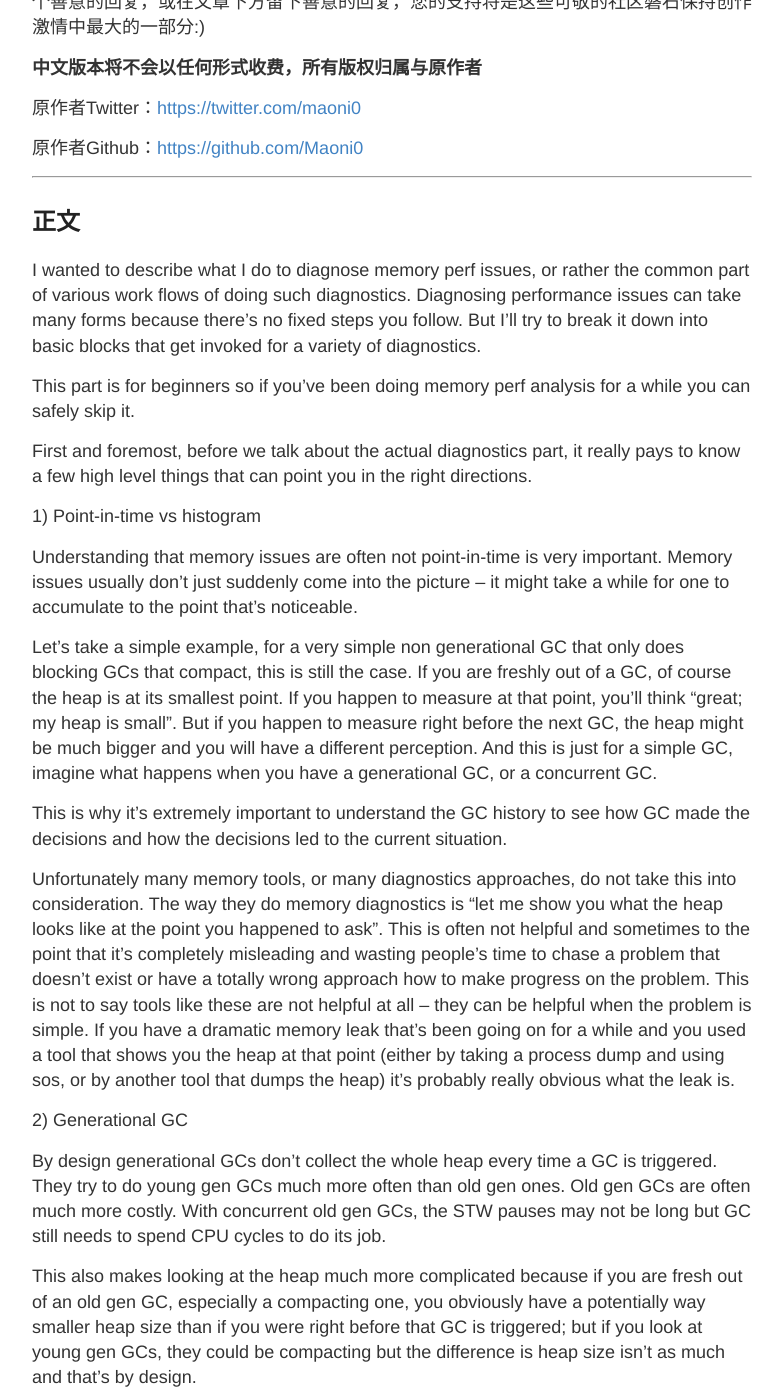
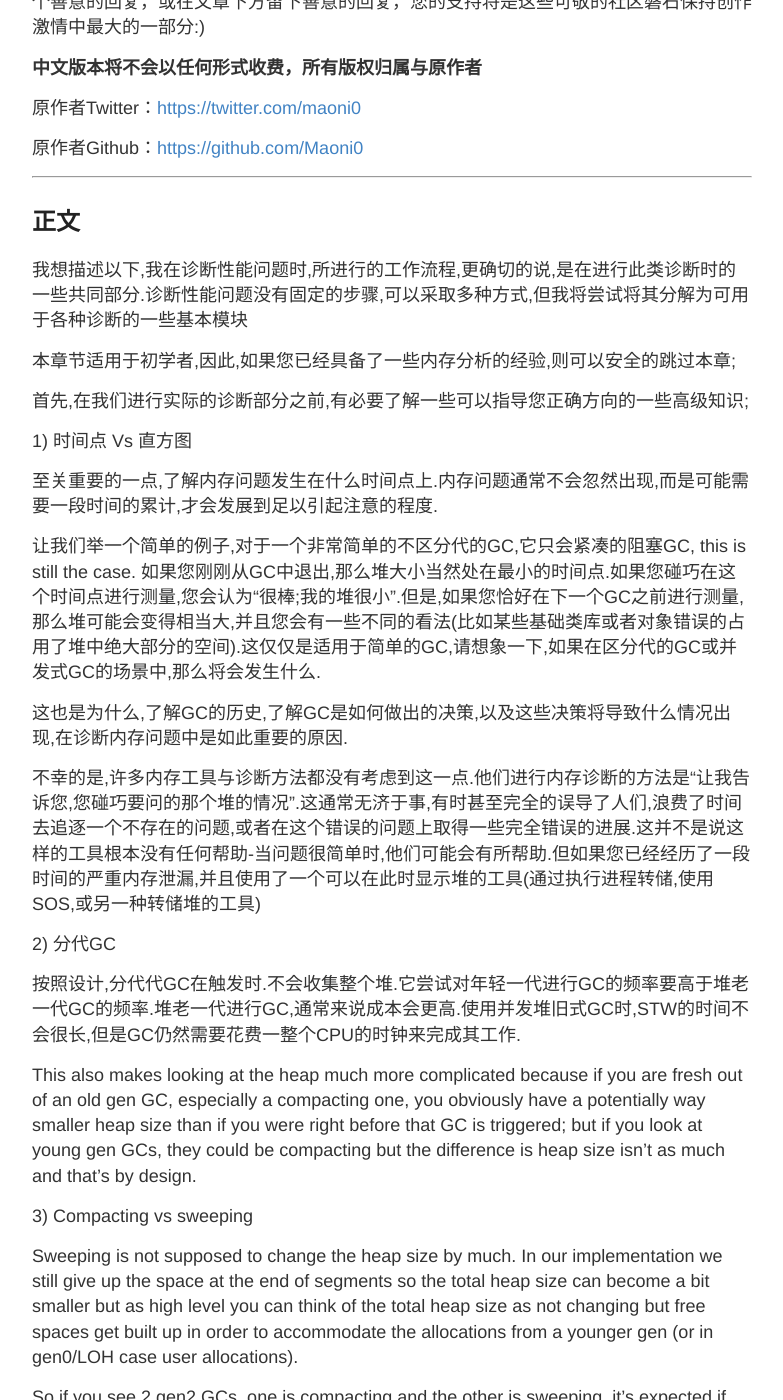
Before and after one commit to tomatopunk/tomatopunk.github.io, a Jekyll site: the page built from _posts/2020-05-06-诊断性能问题的工作流程-part-0.md, in a window 1280 px wide and 1400 px high, scrolled down 1440 px. Shown: the whole window, without its empty margins (248-1031 px from the left). Built offline with Jekyll 4.4.1, drawn with Linux system fonts in a browser that asks for light colours.

Commit message:
add some files

```diff
--- a/_posts/2020-05-06-诊断性能问题的工作流程-part-0.md
+++ b/_posts/2020-05-06-诊断性能问题的工作流程-part-0.md
@@ -32,25 +32,25 @@ Proofreader：待定
 ---
 ## 正文
 
-I wanted to describe what I do to diagnose memory perf issues, or rather the common part of various work flows of doing such diagnostics. Diagnosing performance issues can take many forms because there’s no fixed steps you follow. But I’ll try to break it down into basic blocks that get invoked for a variety of diagnostics.
+我想描述以下,我在诊断性能问题时,所进行的工作流程,更确切的说,是在进行此类诊断时的一些共同部分.诊断性能问题没有固定的步骤,可以采取多种方式,但我将尝试将其分解为可用于各种诊断的一些基本模块
 
-This part is for beginners so if you’ve been doing memory perf analysis for a while you can safely skip it.
+本章节适用于初学者,因此,如果您已经具备了一些内存分析的经验,则可以安全的跳过本章;
 
-First and foremost, before we talk about the actual diagnostics part, it really pays to know a few high level things that can point you in the right directions.
+首先,在我们进行实际的诊断部分之前,有必要了解一些可以指导您正确方向的一些高级知识;
 
-1) Point-in-time vs histogram
+1) 时间点 Vs 直方图
 
-Understanding that memory issues are often not point-in-time is very important. Memory issues usually don’t just suddenly come into the picture – it might take a while for one to accumulate to the point that’s noticeable.
+至关重要的一点,了解内存问题发生在什么时间点上.内存问题通常不会忽然出现,而是可能需要一段时间的累计,才会发展到足以引起注意的程度.
 
-Let’s take a simple example, for a very simple non generational GC that only does blocking GCs that compact, this is still the case. If you are freshly out of a GC, of course the heap is at its smallest point. If you happen to measure at that point, you’ll think “great; my heap is small”. But if you happen to measure right before the next GC, the heap might be much bigger and you will have a different perception. And this is just for a simple GC, imagine what happens when you have a generational GC, or a concurrent GC.
+让我们举一个简单的例子,对于一个非常简单的不区分代的GC,它只会紧凑的阻塞GC, this is still the case. 如果您刚刚从GC中退出,那么堆大小当然处在最小的时间点.如果您碰巧在这个时间点进行测量,您会认为“很棒;我的堆很小”.但是,如果您恰好在下一个GC之前进行测量,那么堆可能会变得相当大,并且您会有一些不同的看法(比如某些基础类库或者对象错误的占用了堆中绝大部分的空间).这仅仅是适用于简单的GC,请想象一下,如果在区分代的GC或并发式GC的场景中,那么将会发生什么.
 
-This is why it’s extremely important to understand the GC history to see how GC made the decisions and how the decisions led to the current situation.
+这也是为什么,了解GC的历史,了解GC是如何做出的决策,以及这些决策将导致什么情况出现,在诊断内存问题中是如此重要的原因.
 
-Unfortunately many memory tools, or many diagnostics approaches, do not take this into consideration. The way they do memory diagnostics is “let me show you what the heap looks like at the point you happened to ask”. This is often not helpful and sometimes to the point that it’s completely misleading and wasting people’s time to chase a problem that doesn’t exist or have a totally wrong approach how to make progress on the problem. This is not to say tools like these are not helpful at all – they can be helpful when the problem is simple. If you have a dramatic memory leak that’s been going on for a while and you used a tool that shows you the heap at that point (either by taking a process dump and using sos, or by another tool that dumps the heap) it’s probably really obvious what the leak is.
+不幸的是,许多内存工具与诊断方法都没有考虑到这一点.他们进行内存诊断的方法是“让我告诉您,您碰巧要问的那个堆的情况”.这通常无济于事,有时甚至完全的误导了人们,浪费了时间去追逐一个不存在的问题,或者在这个错误的问题上取得一些完全错误的进展.这并不是说这样的工具根本没有任何帮助-当问题很简单时,他们可能会有所帮助.但如果您已经经历了一段时间的严重内存泄漏,并且使用了一个可以在此时显示堆的工具(通过执行进程转储,使用SOS,或另一种转储堆的工具)
 
-2) Generational GC
+2) 分代GC
 
-By design generational GCs don’t collect the whole heap every time a GC is triggered. They try to do young gen GCs much more often than old gen ones. Old gen GCs are often much more costly. With concurrent old gen GCs, the STW pauses may not be long but GC still needs to spend CPU cycles to do its job.
+按照设计,分代代GC在触发时.不会收集整个堆.它尝试对年轻一代进行GC的频率要高于堆老一代GC的频率.堆老一代进行GC,通常来说成本会更高.使用并发堆旧式GC时,STW的时间不会很长,但是GC仍然需要花费一整个CPU的时钟来完成其工作.
 
 This also makes looking at the heap much more complicated because if you are fresh out of an old gen GC, especially a compacting one, you obviously have a potentially way smaller heap size than if you were right before that GC is triggered; but if you look at young gen GCs, they could be compacting but the difference is heap size isn’t as much and that’s by design.
 
```
